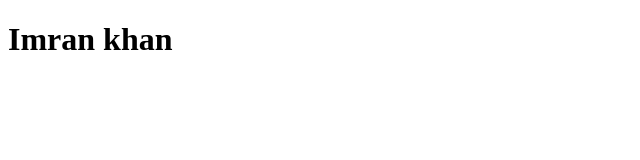
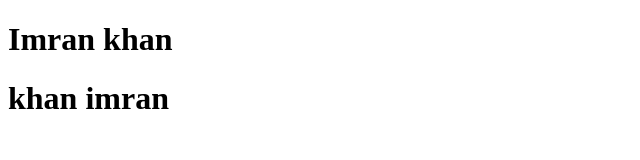
Before and after one commit to Imran7988311380/remoterepo, a plain HTML site: page index.html in a window 1280 px wide. Shown: the whole page, without its empty margins (0-640 px from the left). Drawn offline with Linux system fonts and the light colour scheme.

Commit message:
second commit

```diff
--- a/index.html
+++ b/index.html
@@ -7,5 +7,6 @@
 </head>
 <body>
     <h1>Imran khan</h1>
+    <h1>khan imran</h1>
 </body>
 </html>
```
